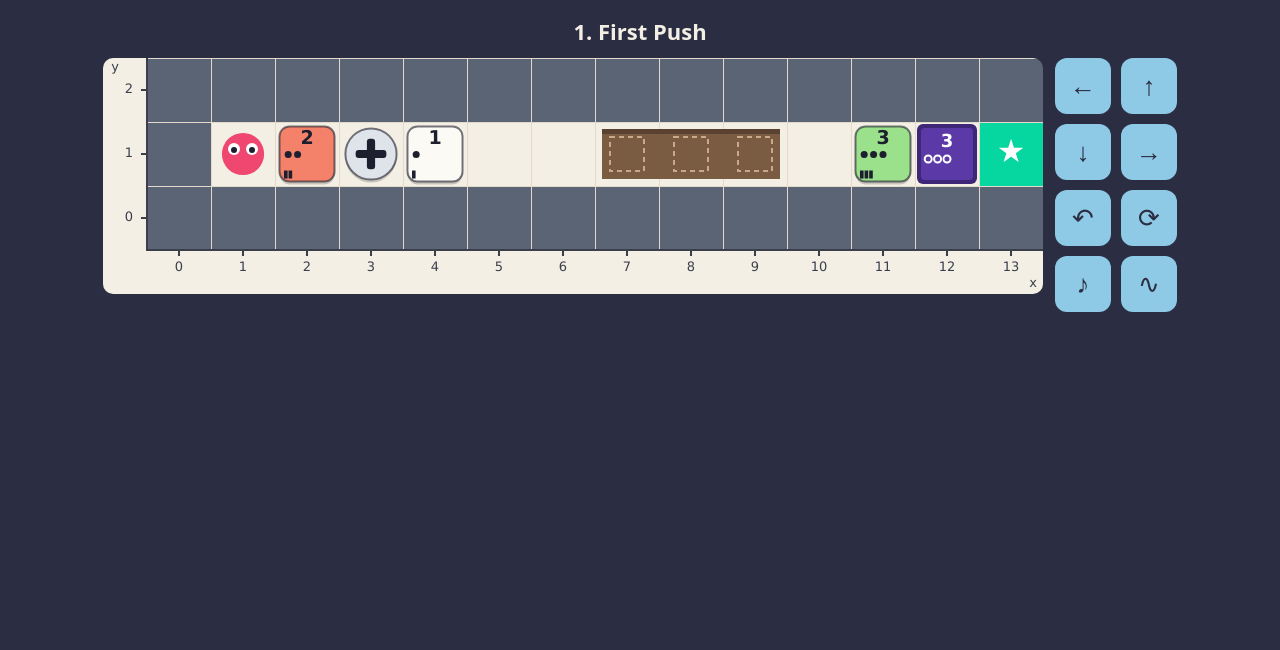
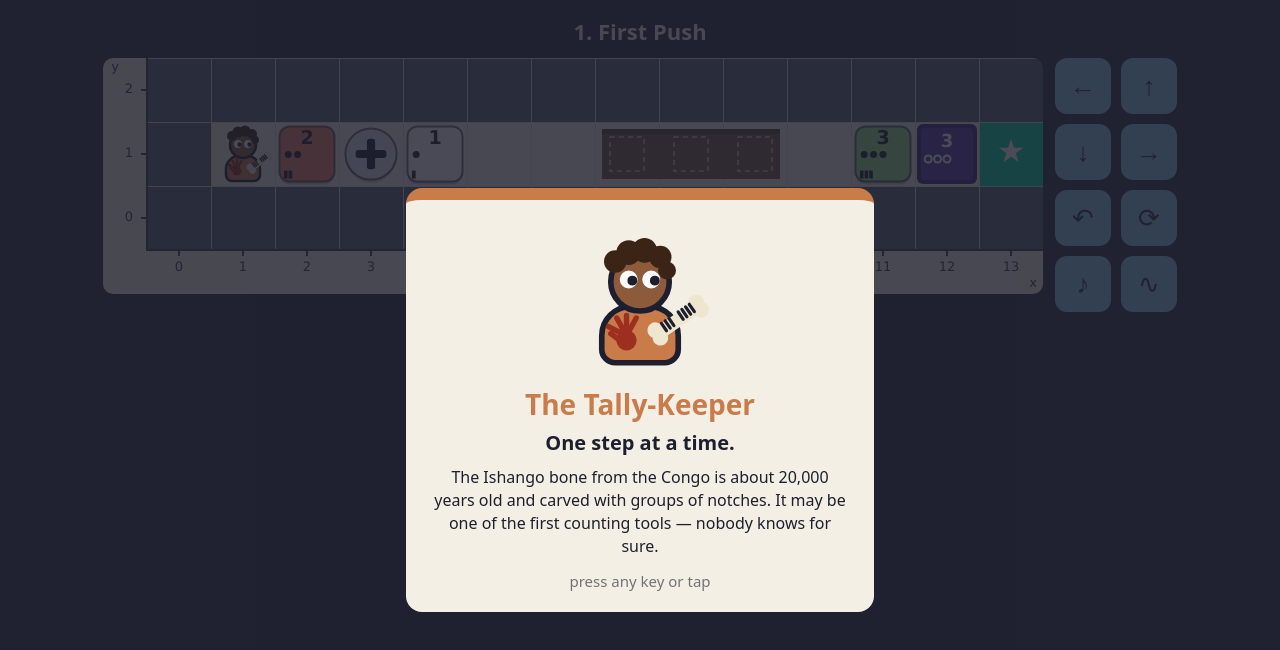
Before and after one commit to kyle-tracy/mathblox, a plain HTML site: page index.html in a window 1280 px wide. Drawn offline with Linux system fonts and the light colour scheme.

Commit message:
Cast art: character sprites, cast HUD + swap button, intro cards, swap/negate/leap feedback
Co-Authored-By: Claude Opus 5.5 <noreply@anthropic.com>

```diff
--- a/index.html
+++ b/index.html
@@ -14,11 +14,24 @@
     body { grid-template-columns: auto auto; }
     h1 { grid-column: 1 / 3; }
     .bar { display: grid; grid-template-columns: 56px 56px; align-content: start; }
+    #cast { grid-column: 1 / 3; max-width: 122px; }
   }
   #motion[aria-pressed="true"] { background: #ffd166; }
   button { min-width: 56px; min-height: 56px; font-size: 26px; border: 0; border-radius: 12px; background: #8ecae6; color: #2b2d42; cursor: pointer; }
   button:focus-visible { outline: 4px solid #ffd166; }
   #next { background: #06d6a0; }
+  #cast { display: flex; flex-wrap: wrap; gap: 6px; align-items: center; justify-content: center; flex-basis: 100%; }
+  #cast[hidden], #card[hidden] { display: none; }
+  #cast canvas { border-radius: 10px; background: #f4efe4; opacity: 0.6; }
+  #cast canvas.on { opacity: 1; outline: 3px solid #ffd166; outline-offset: 2px; }
+  #cast small { flex-basis: 100%; text-align: center; font-size: 13px; opacity: 0.8; }
+  #swap { background: #ffd166; }
+  #card { position: fixed; inset: 0; z-index: 5; display: grid; place-items: center; background: #1d1f2ecc; padding: 16px; }
+  #card > div { max-width: 420px; background: #f4efe4; color: #1d1f2e; border-radius: 16px; border-top: 12px solid var(--c); padding: 16px 24px 20px; text-align: center; cursor: pointer; }
+  #card h2 { margin: 4px 0; color: var(--c); font-size: 28px; }
+  #card .move { font-size: 20px; font-weight: bold; margin: 6px 0; }
+  #card .trivia { font-size: 16px; line-height: 1.45; margin: 10px 0; }
+  #card small { opacity: 0.6; }
   #mute.off { background: linear-gradient(to top right, #8ecae6 45%, #2b2d42 46% 54%, #8ecae6 55%); }
 </style>
 </head>
@@ -26,16 +39,22 @@
 <h1 id="name">MathBlox</h1>
 <canvas id="c"></canvas>
 <div class="bar">
+  <div id="cast" role="status" hidden></div>
   <button data-dir="left" aria-label="left">←</button>
   <button data-dir="up" aria-label="up">↑</button>
   <button data-dir="down" aria-label="down">↓</button>
   <button data-dir="right" aria-label="right">→</button>
+  <button id="swap" aria-label="swap character" title="swap character (Tab / Space)" hidden>⇄</button>
   <button id="undo" aria-label="undo">↶</button>
   <button id="restart" aria-label="restart">⟳</button>
   <button id="mute" aria-label="mute" aria-pressed="false">♪</button>
   <button id="motion" aria-label="reduce motion" aria-pressed="false" title="reduce motion">∿</button>
   <button id="next" aria-label="next level" hidden>★→</button>
 </div>
+<div id="card" role="dialog" aria-label="new character" hidden><div>
+  <canvas width="160" height="160"></canvas>
+  <h2></h2><p class="move"></p><p class="trivia"></p><small>press any key or tap</small>
+</div></div>
 <script type="module" src="game.js"></script>
 </body>
 </html>
--- /dev/null
+++ b/render/cast.js
@@ -0,0 +1,138 @@
+// The cast: one hand-drawn sprite per character (board, HUD strip, intro card), the HUD strip and the intro card.
+// Characters are told apart by silhouette and prop first (bone, compass, lyre, turban, tortoise), colour second.
+import { C, INK, WHITE, FONT } from './look.js';
+import { state, orig, act, Q } from './state.js';
+import { CHARACTERS } from '../levels/characters.js';
+
+const DIR = { up: [0, -1], down: [0, 1], left: [-1, 0], right: [1, 0] };
+function blob(c, pts, fill) { c.beginPath(); for (const [x, y, r] of pts) { c.moveTo(x + r, y); c.arc(x, y, r, 0, 7); } c.fillStyle = fill; c.fill(); }
+function line(c, w, color, ...xy) { c.beginPath(); c.moveTo(xy[0], xy[1]); for (let i = 2; i < xy.length; i += 2) c.lineTo(xy[i], xy[i + 1]); c.lineWidth = w; c.strokeStyle = color; c.stroke(); }
+
+// Drawn on a 64-unit cell around (cx, cy); `size` is the cell size in px. `t` (ms) wiggles props; `dir` aims the eyes.
+export function sprite(c, cx, cy, size, id, t = 0, dir = 'right', twang = 0) {
+  const ch = CHARACTERS[id], col = ch?.color ?? C.player;
+  c.save(); c.translate(cx, cy); c.scale(size / 64, size / 64); c.lineJoin = c.lineCap = 'round';
+  const skin = { tally: '#8d5a3b', euclid: '#e08a4f', pythagoras: '#eab98b', brahmagupta: '#b97a4b', zeno: '#e3b58c' }[id] ?? col;
+  const robe = () => { c.beginPath(); c.roundRect(-17, 2, 34, 25, [13, 13, 6, 6]); c.fillStyle = col; c.fill(); c.lineWidth = 2.5; c.strokeStyle = INK; c.stroke(); };
+  const head = () => { c.beginPath(); c.arc(0, -9, 13, 0, 7); c.fillStyle = skin; c.fill(); c.lineWidth = 2.5; c.strokeStyle = INK; c.stroke(); };
+  const eyes = () => { const [dx, dy] = DIR[dir] ?? [1, 0];
+    blob(c, [[-5, -10, 4], [5, -10, 4]], WHITE); blob(c, [[-5 + dx * 1.6, -9.5 + dy * 1.6, 2.2], [5 + dx * 1.6, -9.5 + dy * 1.6, 2.2]], INK); };
+  const wave = Math.sin(t / 300);
+
+  robe();
+  if (id === 'zeno') { // a tortoise at his heel (Achilles never catches it) and an arrow that never lands
+    blob(c, [[-29, 22, 3]], '#7a9a4a');
+    c.beginPath(); c.ellipse(-21, 24, 8, 6, 0, Math.PI, 0); c.closePath(); c.fillStyle = '#5f8a3a'; c.fill(); c.lineWidth = 2; c.strokeStyle = INK; c.stroke();
+    line(c, 1.5, '#cfe39a', -25, 22, -21, 19, -17, 22);
+  }
+  if (id === 'tally') { // a red-ochre hand stencil on the hide, like the cave walls
+    blob(c, [[-6, 17, 4.5]], '#9c2f1f'); for (const a of [-1.1, -0.5, 0, 0.5]) line(c, 2.4, '#9c2f1f', -6, 15, -6 + Math.sin(a) * 9, 15 - Math.cos(a) * 9);
+    line(c, 2.4, '#9c2f1f', -9, 17, -13, 14);
+  }
+  if (id === 'euclid') { // red-figure pottery: black ground, clay figure, black meander at the hem
+    c.fillStyle = INK; c.fillRect(-16, 20, 32, 6);
+    c.beginPath(); for (let x = -15; x < 14; x += 6) { c.moveTo(x, 25); c.lineTo(x, 21.5); c.lineTo(x + 4, 21.5); c.lineTo(x + 4, 24); c.lineTo(x + 2, 24); }
+    c.lineWidth = 1.3; c.strokeStyle = '#e08a4f'; c.stroke();
+  }
+  if (id === 'brahmagupta' || id === 'pythagoras') line(c, 2.5, '#f2c14e', -15, 21, 15, 21); // gold border
+  if (id === 'zeno') line(c, 2, '#c9b6e4', -10, 4, 6, 26); // himation drape
+
+  head();
+  if (id === 'tally') blob(c, [[-11, -18, 5], [-5, -22, 5.5], [2, -23, 5.5], [9, -20, 5], [12, -14, 4]], '#3b2416');
+  if (id === 'euclid') { blob(c, [[-8, -20, 4.5], [-2, -22, 4.5], [5, -21, 4.5], [10, -17, 4]], INK); blob(c, [[-8, -1, 4], [-3, 2, 4.5], [3, 2, 4.5], [8, -1, 4]], INK); }
+  if (id === 'pythagoras') { blob(c, [[-8, -1, 4.5], [-3, 2, 5], [3, 2, 5], [8, -1, 4.5]], '#f7f3ea');
+    for (let i = 0; i < 7; i++) { const a = Math.PI * (1.05 + i * 0.15); c.beginPath(); c.ellipse(Math.cos(a) * 13, -9 + Math.sin(a) * 13, 4, 2, a + 1.6, 0, 7); c.fillStyle = '#4c8b3a'; c.fill(); } }
+  if (id === 'brahmagupta') { // a saffron turban with a jewel; a black moustache
+    c.beginPath(); c.ellipse(0, -19, 15, 9, 0, Math.PI, 0); c.lineTo(14, -15); c.lineTo(-14, -15); c.closePath(); c.fillStyle = '#f4a259'; c.fill(); c.lineWidth = 2.5; c.strokeStyle = INK; c.stroke();
+    line(c, 2.5, '#c0392b', -13, -18, 13, -22); blob(c, [[0, -21, 2.8]], '#e63946');
+    line(c, 2.5, INK, -6, -3, 0, -4.5, 6, -3);
+  }
+  if (id === 'zeno') blob(c, [[-6, 0, 4], [0, 2.5, 4.5], [6, 0, 4], [-10, -18, 4], [10, -18, 4]], '#9a9aa6');
+  eyes();
+
+  if (id === 'tally') { // the notched bone, notches in groups (Ishango)
+    c.save(); c.translate(17, 8); c.rotate(-0.6 + wave * 0.05);
+    blob(c, [[-11, -2, 3.5], [-11, 2, 3.5], [11, -2, 3.5], [11, 2, 3.5]], '#efe6cf');
+    c.fillStyle = '#efe6cf'; c.fillRect(-11, -3, 22, 6);
+    for (const x of [-7, -5, -3, 2, 4, 6, 8]) line(c, 1.4, INK, x, -3, x, 1);
+    c.restore();
+  }
+  if (id === 'euclid') { // a compass mid-arc
+    c.save(); c.translate(19, 2); c.rotate(wave * 0.08);
+    line(c, 2.5, INK, 0, -8, -6, 14); line(c, 2.5, INK, 0, -8, 6, 14); blob(c, [[0, -8, 2.5]], '#e08a4f');
+    c.setLineDash([2, 3]); c.beginPath(); c.arc(-6, 14, 12, -0.1, 0.9); c.lineWidth = 1.5; c.strokeStyle = INK; c.stroke(); c.setLineDash([]);
+    c.restore();
+  }
+  if (id === 'pythagoras') { // a lyre; its strings shiver after a leap (2:1, the octave)
+    c.save(); c.translate(20, 10);
+    c.beginPath(); c.moveTo(-6, 9); c.quadraticCurveTo(-10, -2, -7, -11); c.moveTo(6, 9); c.quadraticCurveTo(10, -2, 7, -11);
+    c.lineWidth = 3; c.strokeStyle = '#8a5a2b'; c.stroke(); line(c, 2.5, '#8a5a2b', -8, -9, 8, -9); line(c, 2.5, '#8a5a2b', -6, 9, 6, 9);
+    for (const x of [-3, 0, 3]) { c.beginPath(); c.moveTo(x, -9); c.quadraticCurveTo(x + Math.sin(t / 18 + x) * 2.5 * twang, 0, x, 9); c.lineWidth = 1; c.strokeStyle = '#fff3c4'; c.stroke(); }
+    c.restore();
+  }
+  if (id === 'brahmagupta') { // a slate with his zero
+    c.save(); c.translate(19, 12); c.rotate(0.15);
+    c.beginPath(); c.roundRect(-8, -9, 16, 18, 3); c.fillStyle = '#2d3a3a'; c.fill(); c.lineWidth = 2; c.strokeStyle = '#f2c14e'; c.stroke();
+    c.font = `bold 13px ${FONT}`; c.fillStyle = WHITE; c.textAlign = 'center'; c.textBaseline = 'middle'; c.fillText('0', 0, 1);
+    c.restore();
+  }
+  if (id === 'zeno') { // the arrow, forever halfway
+    c.save(); c.translate(18, 8); c.rotate(-0.7 + wave * 0.05);
+    line(c, 2.5, '#8a5a2b', -12, 0, 10, 0); c.beginPath(); c.moveTo(14, 0); c.lineTo(8, -4); c.lineTo(8, 4); c.closePath(); c.fillStyle = '#5b6475'; c.fill();
+    line(c, 2, '#e63946', -12, 0, -15, -3); line(c, 2, '#e63946', -12, 0, -15, 3);
+    c.restore();
+  }
+  c.restore();
+}
+
+// ---- HUD: who you are, who else is here, and how to swap. Driven by state.mover, so undo/restart stay right. ----
+const castEl = document.getElementById('cast'), swapBtn = document.getElementById('swap');
+swapBtn.onclick = () => act('swap');
+let shown = '';
+function hud() {
+  const key = state.cast.join() + '|' + state.mover;
+  if (key === shown) return;
+  shown = key;
+  const solo = state.cast.length < 2;
+  castEl.hidden = swapBtn.hidden = solo;
+  if (solo) return;
+  castEl.replaceChildren(...state.cast.map(id => {
+    const on = id === state.mover, cv = document.createElement('canvas'), n = on ? 52 : 34, k = devicePixelRatio || 1;
+    cv.width = cv.height = n * k; cv.style.width = cv.style.height = `${n}px`; cv.className = on ? 'on' : '';
+    cv.title = CHARACTERS[id]?.name ?? id;
+    const c = cv.getContext('2d'); sprite(c, n * k / 2, n * k / 2 + 2 * k, n * k * 0.95, id);
+    return cv;
+  }), Object.assign(document.createElement('small'), { textContent: 'Tab / Space ⇄' }));
+  castEl.setAttribute('aria-label', `playing as ${CHARACTERS[state.mover]?.name ?? state.mover}`);
+}
+
+// ---- Intro card: the first time a level brings someone you haven't met. Storage is optional. ----
+const card = document.getElementById('card');
+let met = new Set();
+try { met = new Set(JSON.parse(localStorage.getItem('met') ?? '[]')); } catch { /* storage may be blocked */ }
+let queue = [], level;
+function showNext() {
+  const id = queue.shift();
+  if (!id) { card.hidden = true; return; }
+  const ch = CHARACTERS[id];
+  met.add(id); try { localStorage.setItem('met', JSON.stringify([...met])); } catch { /* fine */ }
+  card.style.setProperty('--c', ch.color);
+  card.querySelector('h2').textContent = ch.name;
+  card.querySelector('.move').textContent = ch.move;
+  card.querySelector('.trivia').textContent = ch.trivia;
+  const cv = card.querySelector('canvas'), c = cv.getContext('2d');
+  c.clearRect(0, 0, cv.width, cv.height); sprite(c, cv.width / 2, cv.height / 2 + 6, cv.width * 0.9, id);
+  card.hidden = false;
+}
+const dismiss = e => { if (card.hidden) return; e.preventDefault(); e.stopImmediatePropagation(); showNext(); };
+addEventListener('keydown', dismiss, true); // capture: the key that closes the card never also moves you
+card.addEventListener('click', dismiss);
+
+export function castUi() {
+  hud();
+  if (level === orig) return;
+  level = orig;
+  if (Q.has('moves') || Q.has('showcase')) return; // replays and visual QA never wait behind a card
+  queue = state.cast.filter(id => !met.has(id) && CHARACTERS[id]);
+  if (card.hidden) showNext();
+}
--- a/render/draw.js
+++ b/render/draw.js
@@ -1,6 +1,7 @@
 // Board renderer: tiles, axes, blocks, doors, player; effects come from fx.js.
 import { cv, g, CELL, PAD, reduced, TS, INK, WHITE, C, LANE, pal, px, ease, rr, circle, text, FONT, dotPos, face, door, gate, equation, rod, pebble, socketGlyph } from './look.js';
-import { state, prev, orig, fx, fills, tMove } from './state.js';
+import { state, prev, orig, fx, fills, tMove, lastDir } from './state.js';
+import { sprite, castUi } from './cast.js';
 import { drawFx, signBox, signPost } from './fx.js';
 import { laneValues } from '../core/world.js';
 import { inside } from '../core/push.js';
@@ -158,6 +159,12 @@ export function tile(t, x, y, now) {
   }
 }
 
+// Brahmagupta's flip: the block turns over like a coin, showing its opposite on the way down.
+function flip(o, X, Y, now) {
+  const f = fx.findLast(f => f.type === 'negate' && f.at.x === o.x && f.at.y === o.y), q = f && !reduced ? (now - f.t0) / (300 * TS) : 1;
+  if (q < 1) { g.translate(X + CELL / 2, 0); g.scale(Math.max(0.05, Math.abs(Math.cos(Math.PI * q))), 1); g.translate(-X - CELL / 2, 0); }
+}
+
 export function draw(now) {
   const H = state.tiles.length, W = state.tiles[0].length;
   g.fillStyle = C.floor; g.fillRect(0, 0, cv.width, cv.height);
@@ -192,11 +199,12 @@ export function draw(now) {
     const [X, Y] = px(x, y);
     if (o.gate) gate(X, Y, lift(o));
     else if (o.kind === 'door') door(X, Y, o.value);
-    else if (o.kind === 'op') opBlock(X, Y, o.op, s);
+    else if (o.kind === 'op') { g.save(); flip(o, X, Y, now); opBlock(X, Y, o.op, s); g.restore(); }
     else {
       const rows = sp?.type === 'multiply' && o.shape && !reduced ? Math.max(1, Math.ceil(o.shape[0] * Math.min(1, (now - sp.t0) / (300 * TS)))) : undefined;
       const turn = fx.find(f => f.type === 'rotate' && f.at.x === o.x && f.at.y === o.y), q = turn && !reduced ? ease((now - turn.t0) / (250 * TS)) : 1;
       g.save(); if (q < 1) { g.translate(X + CELL / 2, Y + CELL / 2); g.rotate((q - 1) * Math.PI / 2); g.translate(-X - CELL / 2, -Y - CELL / 2); } // swings about its anchor
+      flip(o, X, Y, now);
       piece(X, Y, o, s, rows); g.restore();
     }
   }
@@ -207,11 +215,16 @@ export function draw(now) {
 
   drawFx(now);
 
-  // Player (a friendly blob).
+  // Player: whoever is up. Pythagoras arcs over what he leaps; a swap pops a ring in the newcomer's colour.
   const [PX, PY] = px(prev.player.x + (state.player.x - prev.player.x) * k, prev.player.y + (state.player.y - prev.player.y) * k);
-  g.fillStyle = C.player; circle(PX + CELL / 2, PY + CELL / 2, CELL * 0.33);
-  g.fillStyle = WHITE; for (const d of [-1, 1]) circle(PX + CELL / 2 + d * 9, PY + CELL / 2 - 5, 6);
-  g.fillStyle = INK; for (const d of [-1, 1]) circle(PX + CELL / 2 + d * 9, PY + CELL / 2 - 4, 3);
+  const leap = fx.findLast(f => f.type === 'leap'), lt = leap ? (now - leap.t0) / 110 : 1;
+  const hop = !reduced && lt < 1 ? Math.sin(Math.PI * lt) * CELL * 0.6 : 0;
+  const tw = leap ? Math.max(0, 1 - (now - leap.t0) / 900) : 0;
+  sprite(g, PX + CELL / 2, PY + CELL / 2 - hop, CELL, state.mover, reduced ? 0 : now, lastDir, reduced ? 0 : tw);
+  const sw = fx.findLast(f => f.type === 'swap'), st = sw ? (now - sw.t0) / 350 : 1;
+  if (st < 1) { g.globalAlpha = 1 - st; g.strokeStyle = sw.color; g.lineWidth = 4;
+    g.beginPath(); g.arc(PX + CELL / 2, PY + CELL / 2, CELL * (reduced ? 0.48 : 0.3 + 0.3 * st), 0, 7); g.stroke(); g.globalAlpha = 1; }
+  castUi();
 
   const w = fx.find(f => f.type === 'win');
   if (w && !reduced) for (let i = 0; i < 24; i++) { const t = (now - w.t0) / 1000, a = i * 0.26; if (t > 1.5) break;
```
Also changed, not shown: render/fx.js (+7 -0 lines), render/state.js (+7 -2 lines).
